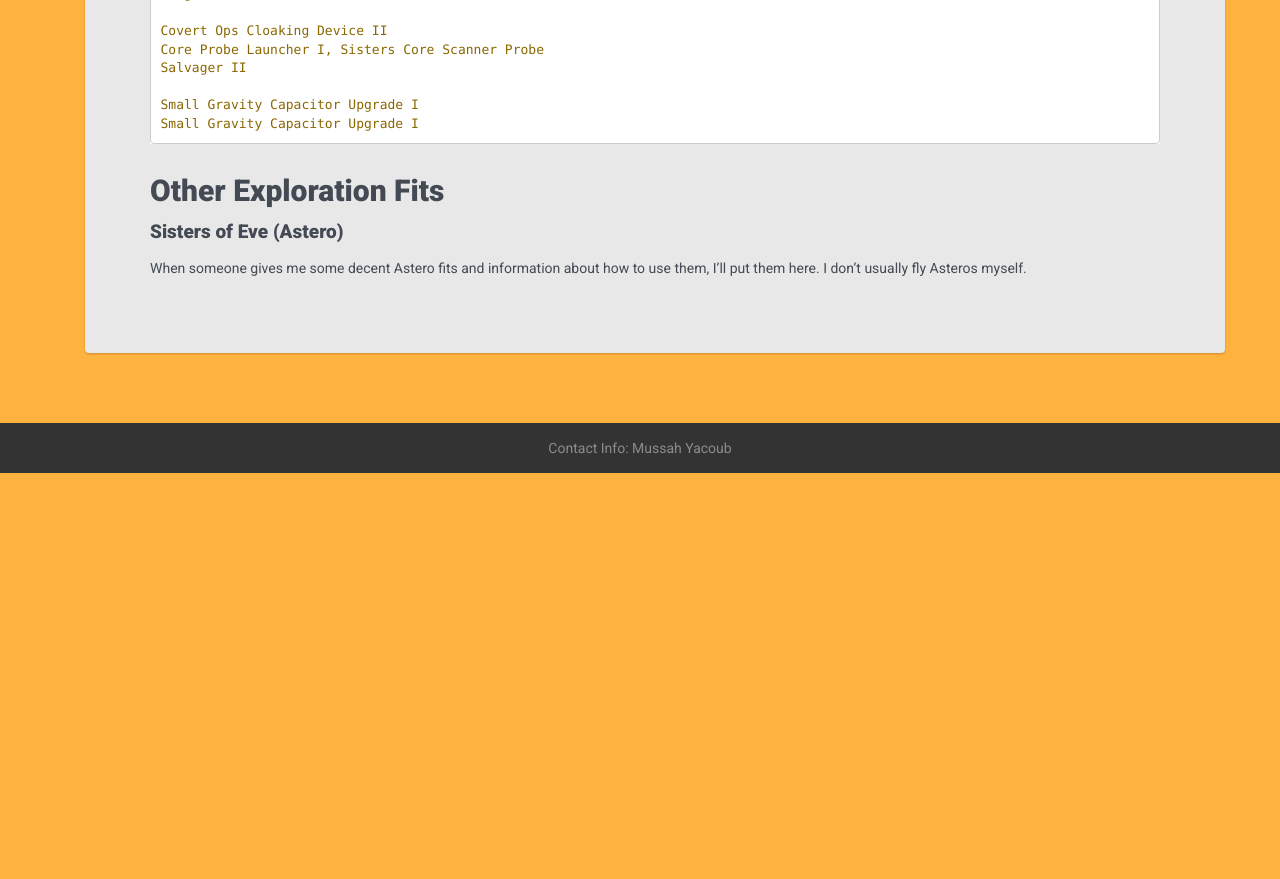
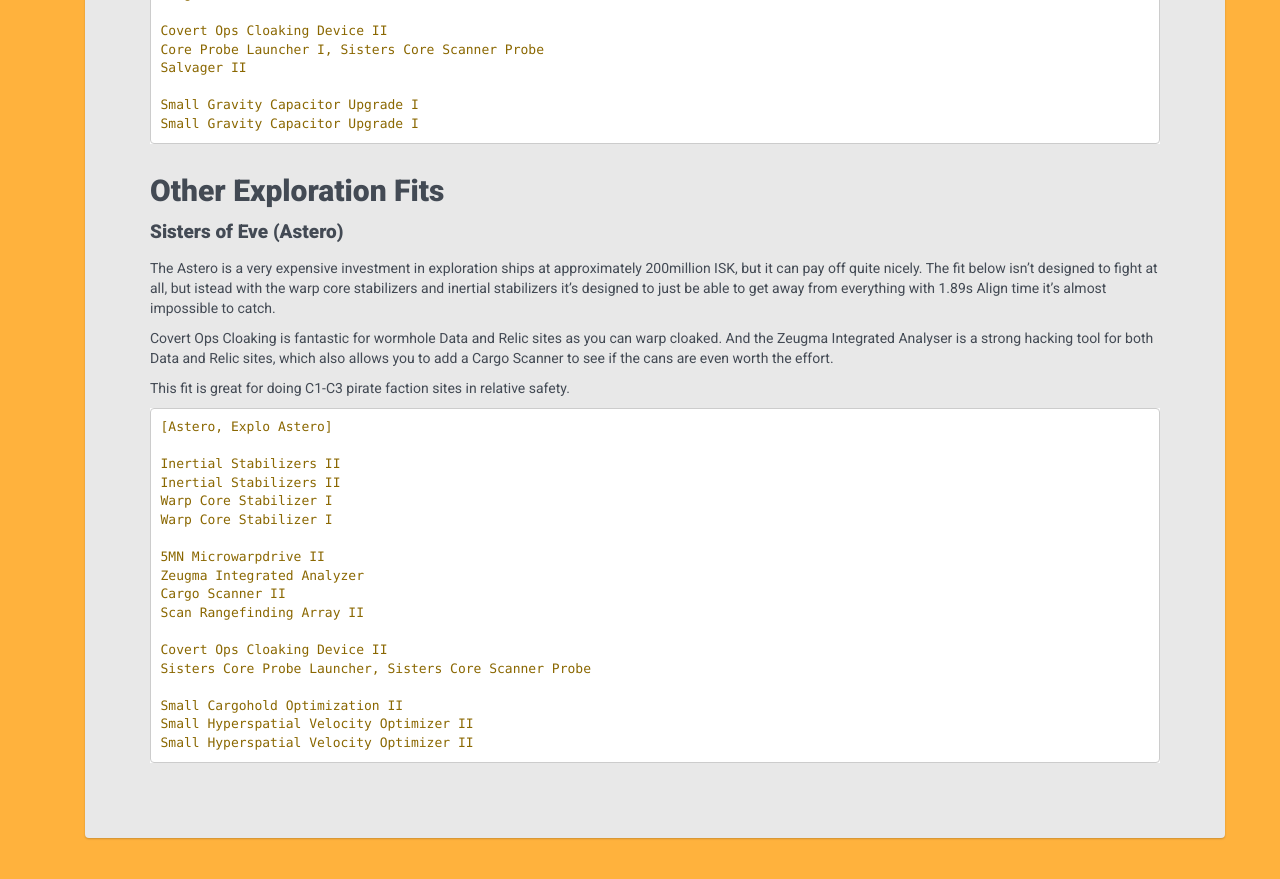
Before and after one commit to all-out/guides, a Jekyll site: the page built from _guides/exploration-relic-data.md, in a window 1280 px wide and 900 px high, scrolled down 8858 px. Shown: the top 879 px of the window. Built offline with Jekyll 4.4.1, drawn with Linux system fonts in a browser that asks for light colours; before the commit the page ends 9331 px from its top, so only the background shows below that.

Commit message:
Added Astero Fit Data
Included a description of how it works.

```diff
--- a/_guides/exploration-relic-data.md
+++ b/_guides/exploration-relic-data.md
@@ -390,4 +390,29 @@
 
 #### <a name="astero"></a>Sisters of Eve (Astero)
 
-When someone gives me some decent Astero fits and information about how to use them, I'll put them here.  I don't usually fly Asteros myself.
+The Astero is a very expensive investment in exploration ships at approximately 200million ISK, but it can pay off quite nicely. The fit below isn't designed to fight at all, but istead with the warp core stabilizers and inertial stabilizers it's designed to just be able to get away from everything with 1.89s Align time it's almost impossible to catch.
+
+Covert Ops Cloaking is fantastic for wormhole Data and Relic sites as you can warp cloaked. And the Zeugma Integrated Analyser is a strong hacking tool for both Data and Relic sites, which also allows you to add a Cargo Scanner to see if the cans are even worth the effort.
+
+This fit is great for doing C1-C3 pirate faction sites in relative safety.
+
+~~~
+[Astero, Explo Astero]
+
+Inertial Stabilizers II
+Inertial Stabilizers II
+Warp Core Stabilizer I
+Warp Core Stabilizer I
+
+5MN Microwarpdrive II
+Zeugma Integrated Analyzer
+Cargo Scanner II
+Scan Rangefinding Array II
+
+Covert Ops Cloaking Device II
+Sisters Core Probe Launcher, Sisters Core Scanner Probe
+
+Small Cargohold Optimization II
+Small Hyperspatial Velocity Optimizer II
+Small Hyperspatial Velocity Optimizer II
+~~~
```
